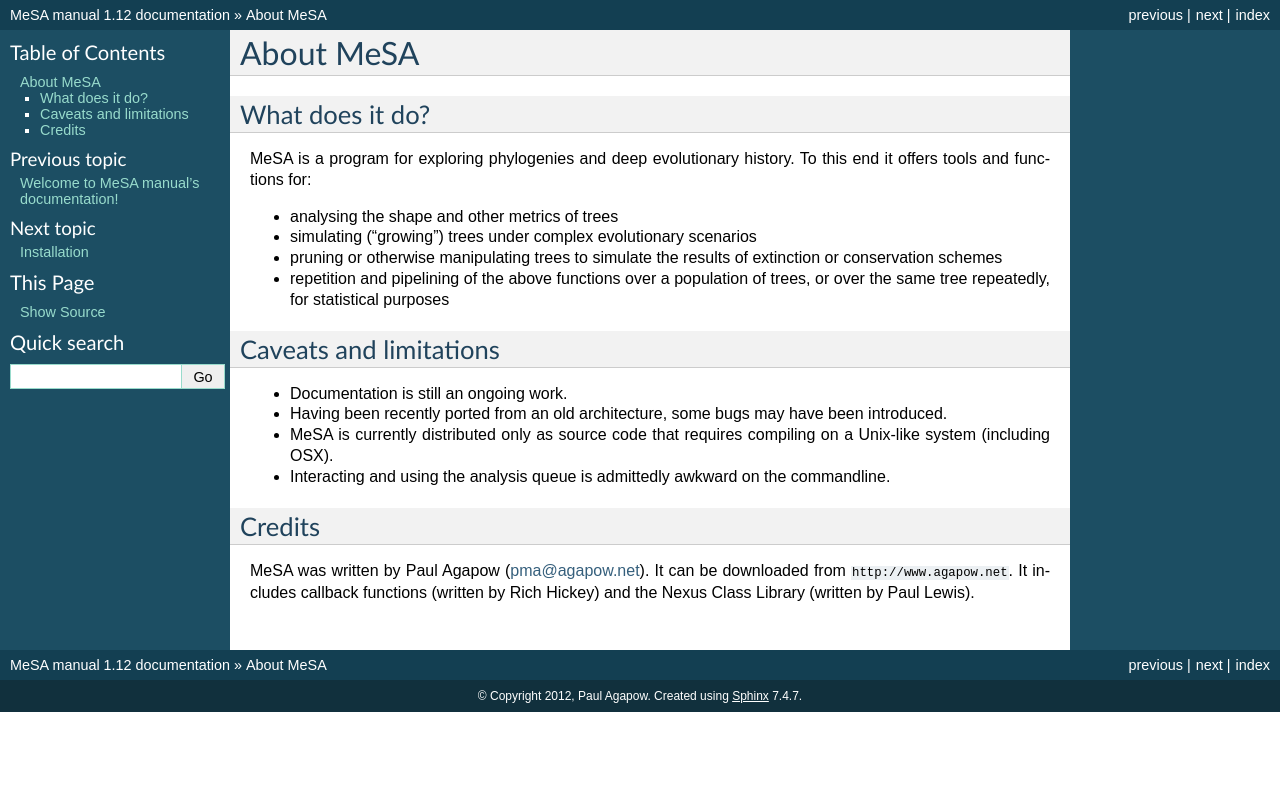
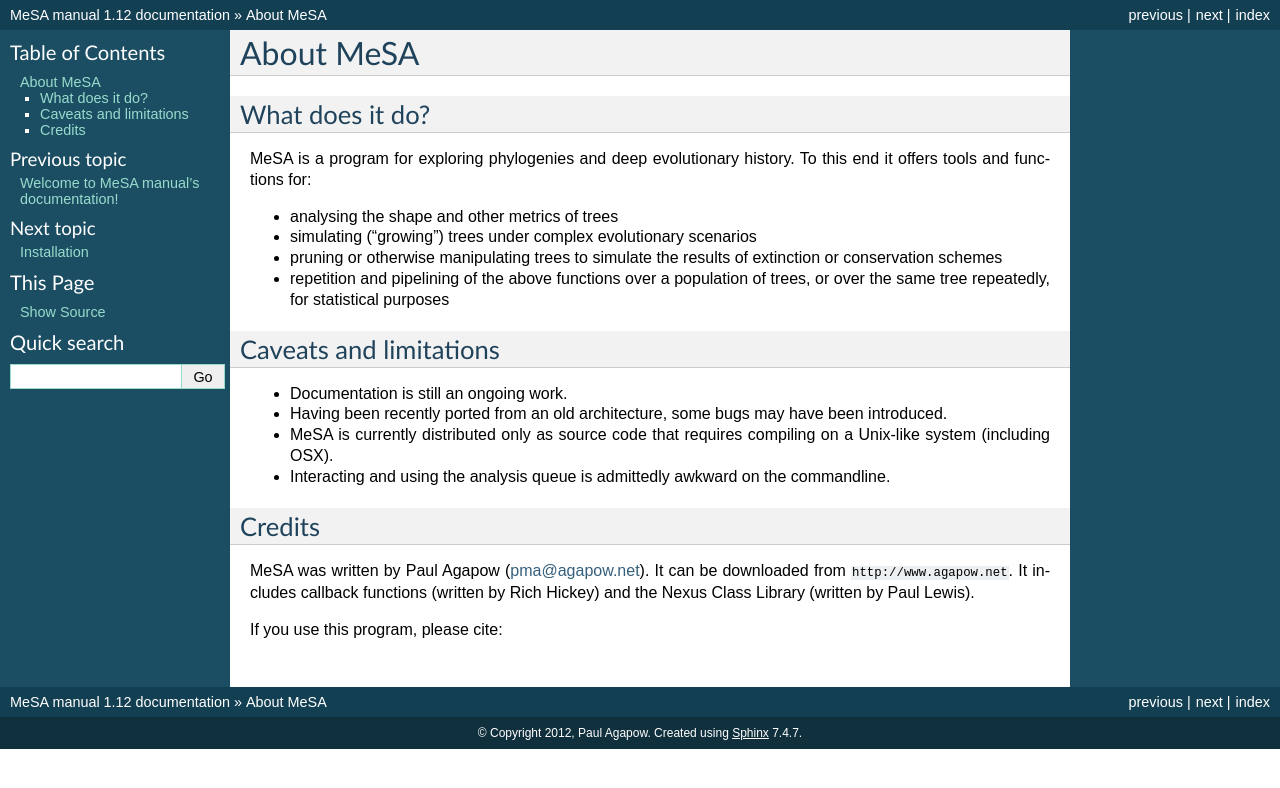
Before and after one commit to agapow/mesa-revenant, a Sphinx documentation site: the page built from doc/source/intro.rst, in a window 1280 px wide. Shown: the top 788 px of the page. Built offline with Sphinx 7.4.7, drawn with Linux system fonts in a browser that asks for light colours.

Commit message:
minor change to manual

```diff
--- a/doc/source/intro.rst
+++ b/doc/source/intro.rst
@@ -33,3 +33,5 @@
 MeSA was written by Paul Agapow (pma@agapow.net). It can be downloaded from
 ``http://www.agapow.net``. It includes callback functions
 (written by Rich Hickey) and the Nexus Class Library (written by Paul Lewis).
+
+If you use this program, please cite:
```
